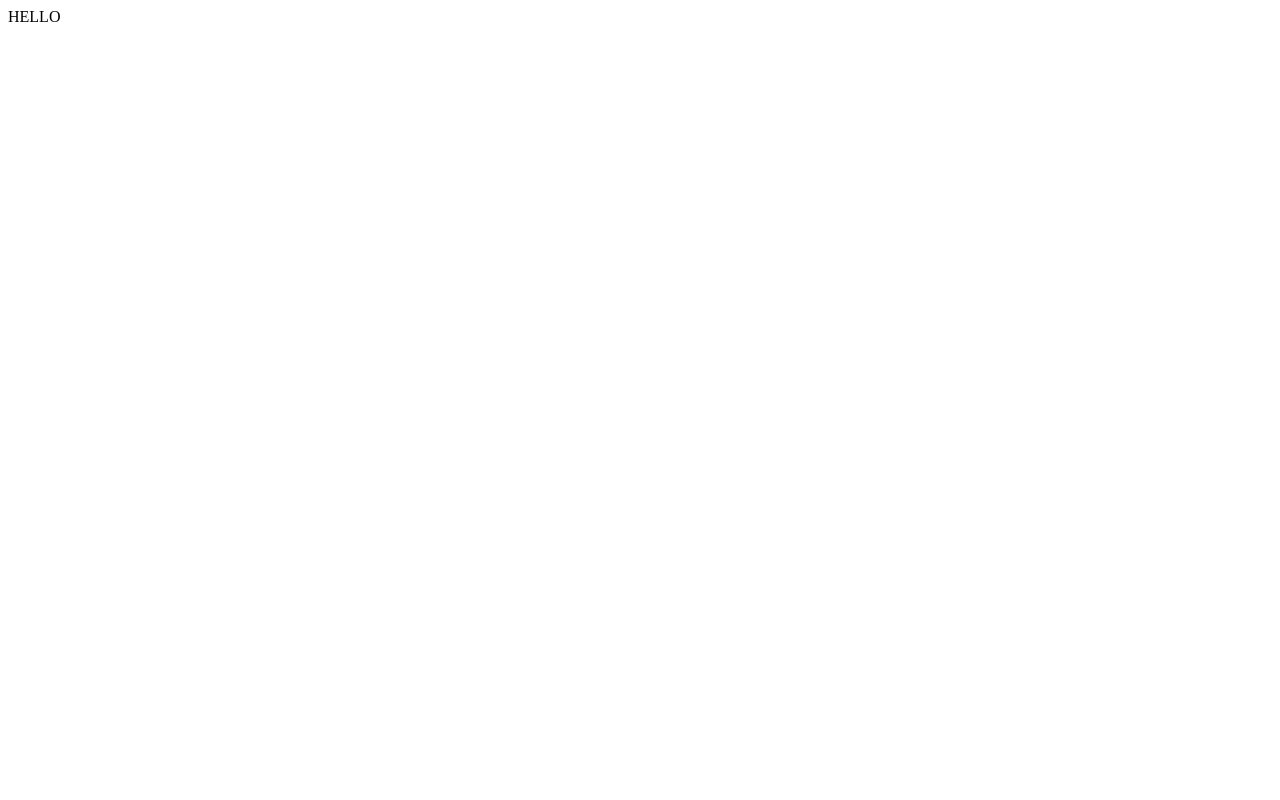
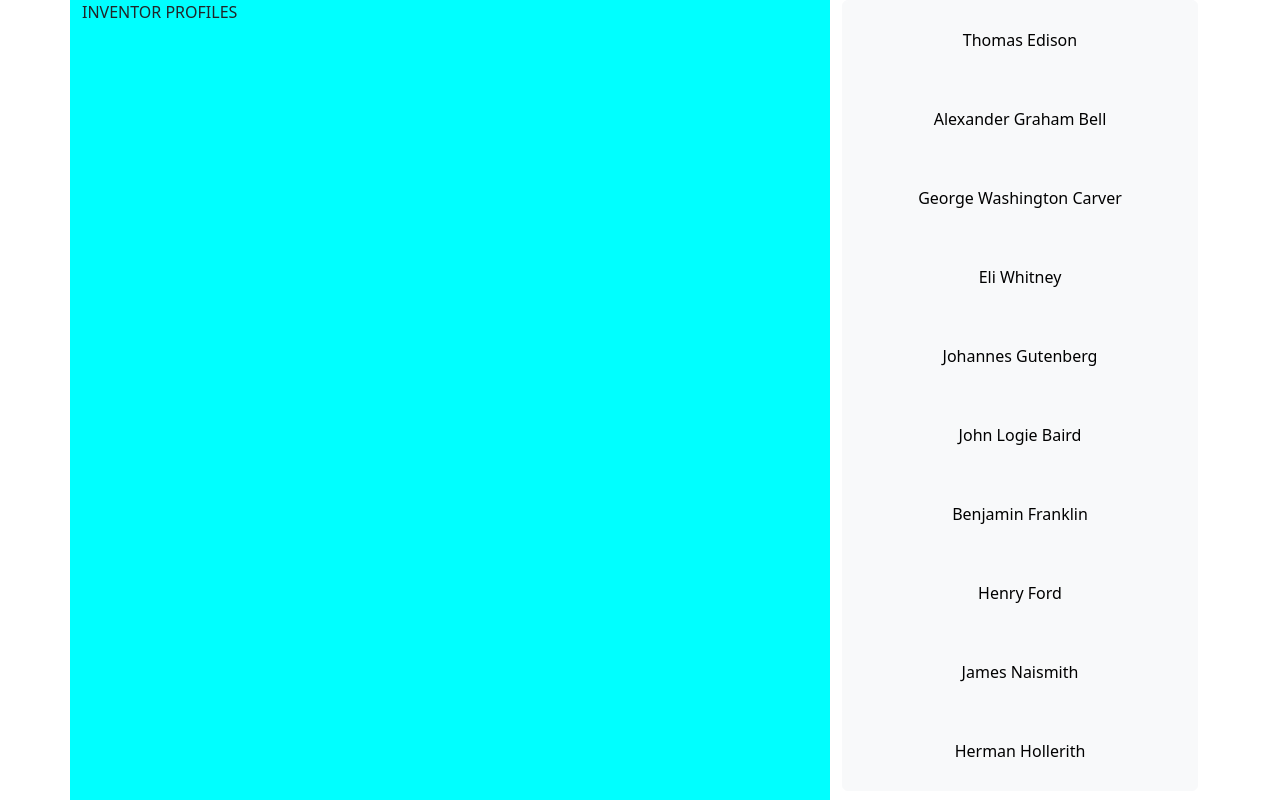
Before and after one commit to ryzzo/inventors, a React app in the folder inventors_improved/: page /game in a window 1280 px wide. Built offline with nearby package versions, Linux system fonts and the light colour scheme.

Commit message:
worked on the display of inventorList using data from inventorGame

```diff
--- a/inventors_improved/src/components/InventorGame.jsx
+++ b/inventors_improved/src/components/InventorGame.jsx
@@ -1,8 +1,83 @@
+import React from 'react';
+import 'bootstrap/dist/css/bootstrap.css';
+import Container from "react-bootstrap/Container";
+import Col from "react-bootstrap/Col";
+import Row from "react-bootstrap/Row";
+
+import "./css/app.css"
+import InventorList from './InventorList';
+
+
 const InventorGame = () =>{
+
+        // DATA USED TO TEST
+        const inventors = [
+            {
+                id: 1,
+                name: 'Thomas Edison',
+                invention: 'light bulbs, electricity, film and audio devices'
+            },
+            {
+                id: 2,
+                name: 'Alexander Graham Bell',
+                invention: 'Telephone',
+            },
+            {
+                id: 3,
+                name: 'George Washington Carver',
+                invention: 'use of peanuts',
+            },
+            {
+                id: 4,
+                name: 'Eli Whitney',
+                invention: 'Cotton gin',
+            },
+            {
+                id: 5,
+                name: 'Johannes Gutenberg',
+                invention: 'Gutenberg press'
+            },
+            {
+                id: 6,
+                name: 'John Logie Baird',
+                invention: 'mechanical television',
+            },
+            {
+                id: 7,
+                name: 'Benjamin Franklin',
+                invention: 'Lightning rod',
+            },
+            {
+                id: 8,
+                name: 'Henry Ford',
+                invention: 'Improved assembly line',
+            },
+            {
+                id: 9,
+                name: 'James Naismith',
+                invention: 'basketball',
+            },
+            {
+                id: 10,
+                name: 'Herman Hollerith',
+                invention: 'Punch card tabulation machine',
+            }
+        ]
+
+
     return(
-        <div>
-            HELLO
-        </div>
+        <Container>
+            <Row>
+            <Col xs={8} className='inventor-profiles'>
+               INVENTOR PROFILES
+            </Col>
+
+            <Col className='inventor-list'>
+                <InventorList inventors={inventors}/>
+            </Col>
+            </Row>
+
+        </Container>
     );
 };
 
--- /dev/null
+++ b/inventors_improved/src/components/InventorList.jsx
@@ -0,0 +1,24 @@
+import React from 'react';
+import 'bootstrap/dist/css/bootstrap.css';
+import Button from 'react-bootstrap/Button';
+import ButtonGroup from 'react-bootstrap/ButtonGroup';
+
+import "./css/app.css";
+
+
+const InventorList = (props) => {
+
+    const {inventors} = props;
+
+    return(
+        <ButtonGroup vertical className='button-group'>
+            {inventors.map((inventor) => (
+                <Button className='inventor-button' variant='light'>
+                    {inventor.name}
+                </Button>
+            ))}
+        </ButtonGroup>
+    );
+};
+
+export default InventorList;
--- a/inventors_improved/src/components/css/app.css
+++ b/inventors_improved/src/components/css/app.css
@@ -4,6 +4,26 @@
     justify-content: center;
     align-items: center;
     min-height: 10vh;
+}
+
+.button-group{
+    display: block;
+    width: 100%;
+}
+
+.inventor-button{
+    display: block;
+    width: 100%;
+    height: 10vh;
+}
+
+.inventor-list{
+    height: 100vh;
+}
+
+.inventor-profiles{
+    background-color: aqua;
+    height: 100vh;
 }
 
 .start-button{
```
